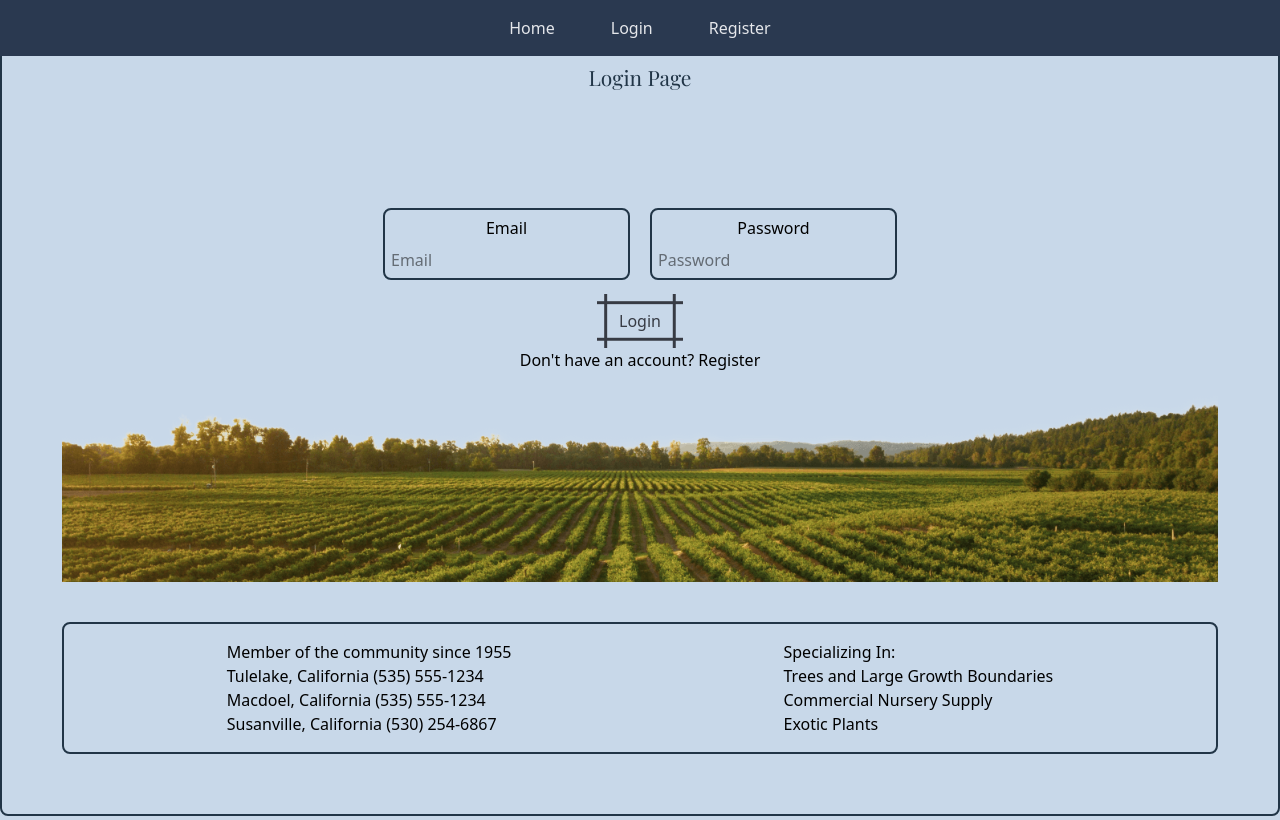
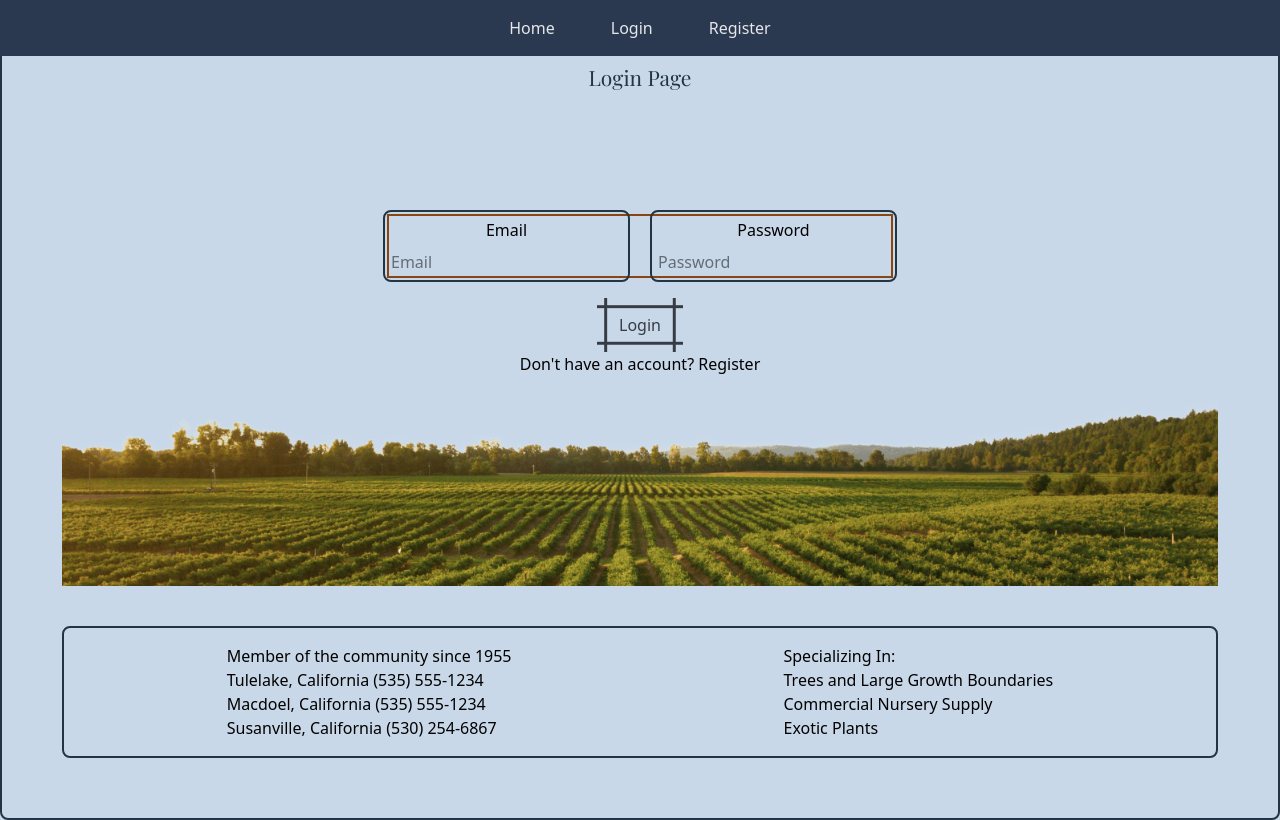
Before and after one commit to kjwagner613/nursery-demo-client, a React (Vite) app: page /pages/loginpage in a window 1280 px wide. Built offline with nearby package versions, Linux system fonts and the light colour scheme; no server answers.

Commit message:
troubleshooting tailwind

```diff
--- a/src/pages/LoginPage.jsx
+++ b/src/pages/LoginPage.jsx
@@ -52,7 +52,7 @@ const LoginPage = () => {
   <div className="auth-container">
     {error && <p className="error">{error}</p>}
         <form onSubmit={handleSubmit}>
-          <div className="login-grid flex items-center justify-center gap-4">
+          <div className="login-grid flex items-center justify-center gap-4 border-2 border-[color:var(--secondary-brown)]">
             <div className="login-item grid grid-cols-1 gap-y-2 rounded-[var(--border-radius)] border-[3px] border-[color:var(--secondary-brown)] p-[6px] -m-[6px]">
               <label htmlFor="email">Email</label>
               <input type="email" id="email" name="email" placeholder="Email" onChange={handleChange} required />
```
